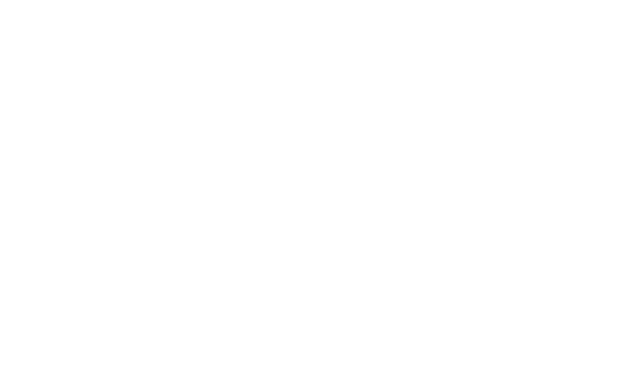
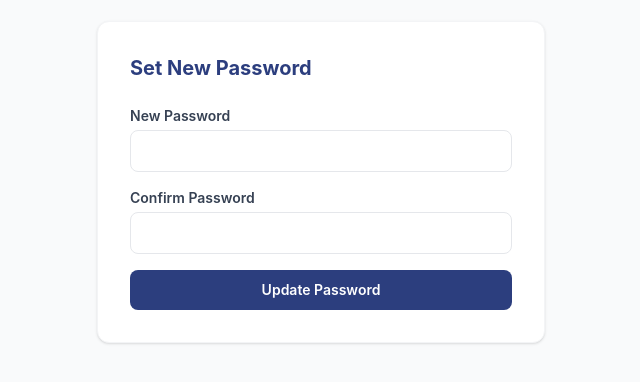
Before and after one commit to mmarronetravels-sudo/TimeTrak, a React (Vite) app: page /reset-password in a window 1280 px wide. Before the commit this address had no page. Shown: the part 218-600 px from the top of the page, without its empty margins (319-959 px from the left). Built offline with nearby package versions, Linux system fonts and the light colour scheme.

Commit message:
Update App.jsx

```diff
--- a/src/App.jsx
+++ b/src/App.jsx
@@ -4,6 +4,7 @@
 import Navbar from './components/Navbar';
 import Login from './pages/Login';
 import AuthCallback from './pages/AuthCallback';
+import ResetPassword from './pages/ResetPassword';
 import Dashboard from './pages/Dashboard';
 import MyTimecard from './pages/MyTimecard';
 import MyLeave from './pages/MyLeave';
@@ -16,7 +17,7 @@
 import SupervisorAssignments from './pages/SupervisorAssignments';
 import Compliance from './pages/Compliance';
 import Staff from './pages/Staff';
-import WeeklyLeaveView from './pages/WeeklyLeaveView'
+import WeeklyLeaveView from './pages/WeeklyLeaveView';
 
 function Layout({ children }) {
   return (
@@ -34,16 +35,14 @@
         <Routes>
           <Route path="/login" element={<Login />} />
           <Route path="/auth/callback" element={<AuthCallback />} />
+          <Route path="/reset-password" element={<ResetPassword />} />
           <Route path="/" element={<Navigate to="/dashboard" />} />
-
           <Route path="/dashboard" element={<ProtectedRoute><Layout><Dashboard /></Layout></ProtectedRoute>} />
           <Route path="/my-timecard" element={<ProtectedRoute><Layout><MyTimecard /></Layout></ProtectedRoute>} />
           <Route path="/my-leave" element={<ProtectedRoute><Layout><MyLeave /></Layout></ProtectedRoute>} />
           <Route path="/my-balances" element={<ProtectedRoute><Layout><MyBalances /></Layout></ProtectedRoute>} />
-
           <Route path="/review-timecards" element={<ProtectedRoute roles={['supervisor', 'admin']}><Layout><ReviewTimecards /></Layout></ProtectedRoute>} />
           <Route path="/leave-approval" element={<ProtectedRoute roles={['supervisor', 'admin']}><Layout><LeaveApproval /></Layout></ProtectedRoute>} />
-
           <Route path="/leave-tracker" element={<ProtectedRoute roles={['hr', 'admin']}><Layout><LeaveTracker /></Layout></ProtectedRoute>} />
           <Route path="/leave-entries" element={<ProtectedRoute roles={['hr', 'admin']}><Layout><LeaveEntries /></Layout></ProtectedRoute>} />
           <Route path="/hr-timecards" element={<ProtectedRoute roles={['hr', 'admin']}><Layout><HRTimecards /></Layout></ProtectedRoute>} />
```
